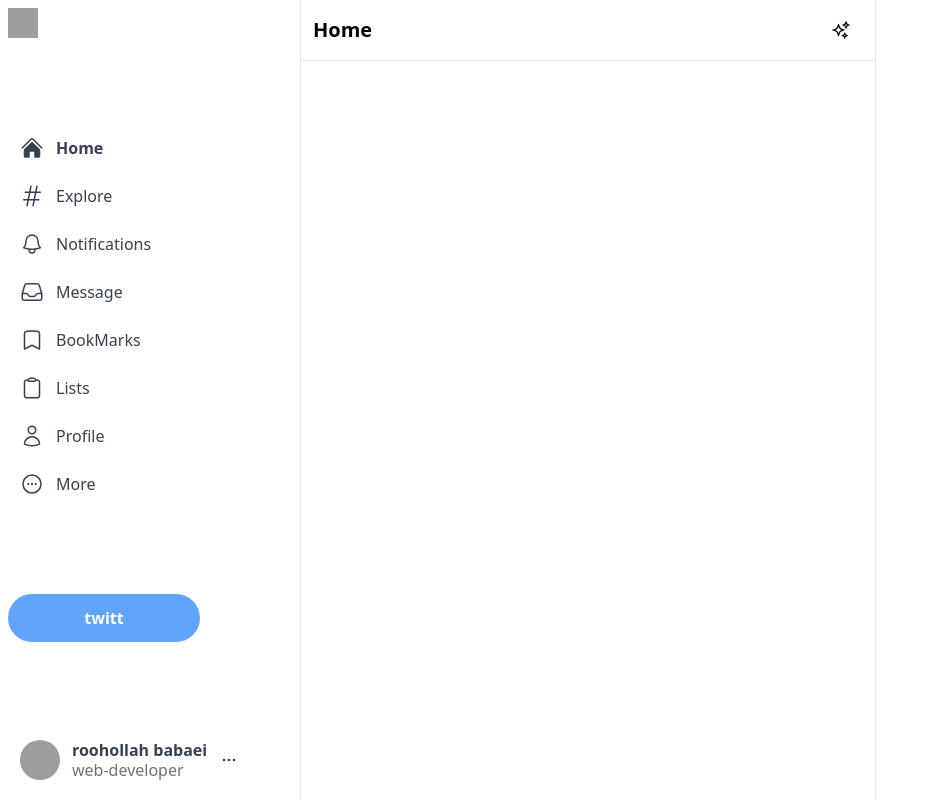
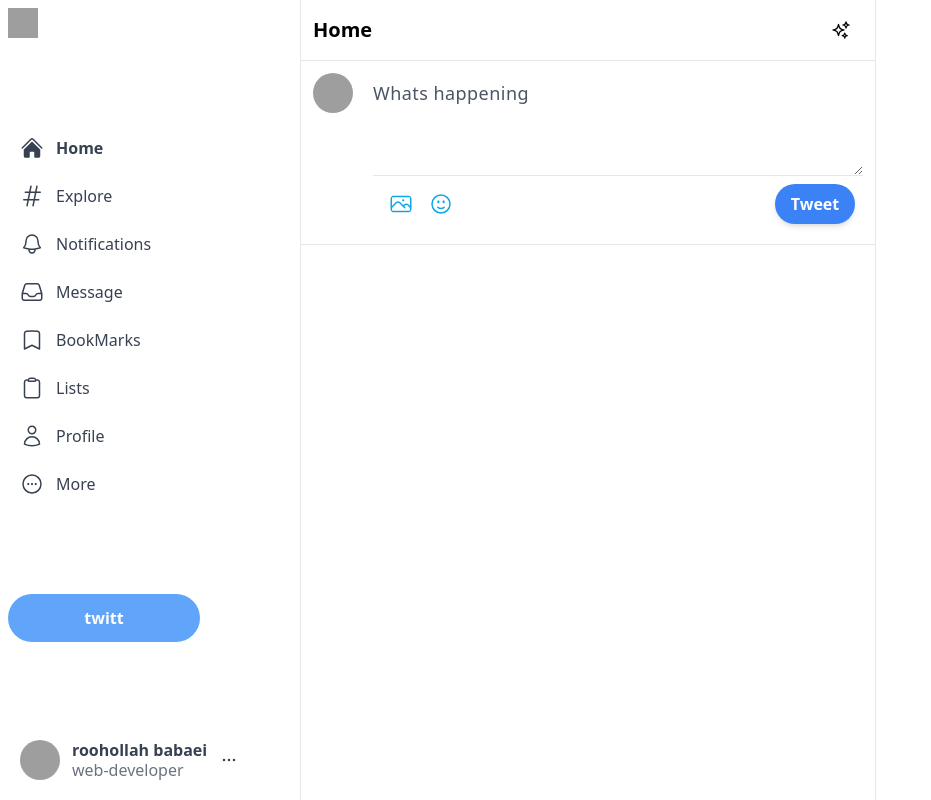
Before and after one commit to roohollah89/twitter, a Next.js app: page / in a window 1280 px wide. Shown: the whole page, without its empty margins (0-931 px from the left). Built offline with nearby package versions, Linux system fonts and the light colour scheme; grey boxes are pictures that could not be loaded.

Commit message:
add the inuput section of the feed component

```diff
--- a/components/Feed.jsx
+++ b/components/Feed.jsx
@@ -1,4 +1,5 @@
 import { SparklesIcon } from '@heroicons/react/24/outline'
+import Input from './Input'
 import React from 'react'
 
 export default function Feed() {
@@ -10,6 +11,7 @@ export default function Feed() {
                     <SparklesIcon className='h-5' />
                 </div>
             </div>
+            <Input />
         </div>
     )
 }
--- /dev/null
+++ b/components/Input.jsx
@@ -0,0 +1,26 @@
+import { FaceSmileIcon, PhotoIcon } from '@heroicons/react/24/outline'
+import React from 'react'
+
+export default function () {
+    return (
+        <div className='flex justify-between w-full h-auto p-3 border-b '>
+            <img src="https://encrypted-tbn0.gstatic.com/images?q=tbn:ANd9GcTgVF1dospej2VMDF0sb-TuNCYudETDT6UKVQ&usqp=CAU"
+                className='h-10 w-10 rounded-full mr-5' />
+            <div className='w-full pt-1.5'>
+                <div className='w-full flex justify-end '>
+                    <textarea className='text-lg w-full h-24 placeholder-gray-600 focus:outline-none tracking-wide min-h-[50px] text-gray-700' cols="30" rows="5" placeholder='Whats happening'></textarea>
+                </div>
+                <div className='flex justify-between items-center py-2 px-2 border-t border-gray-200'>
+                    <div className='flex text-sky-500'>
+                        {/* <div> */}
+                        <PhotoIcon className=' hoverEffect w-10 h-10 p-2 hover:text-sky-300' />
+                        <FaceSmileIcon className=' hoverEffect w-10 h-10 p-2 hover:text-sky-300' />
+                    </div>
+                    <div>
+                        <button className='flex justify-center items-center w-20 h-8 p-5 bg-blue-500 shadow-md font-bold hover:brightness-95  text-white rounded-full disabled:opacity-50'>Tweet</button>
+                    </div>
+                </div>
+            </div>
+        </div >
+    )
+}
```
